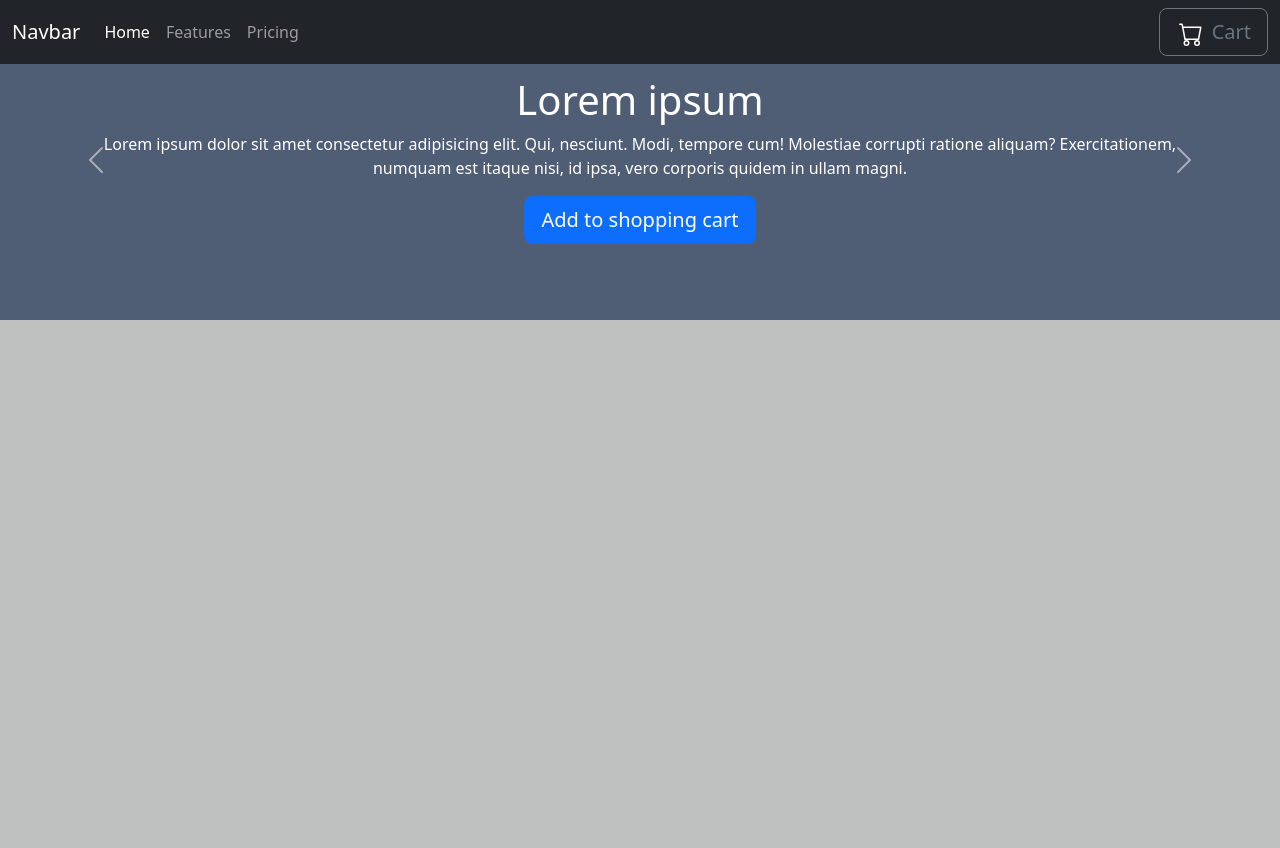
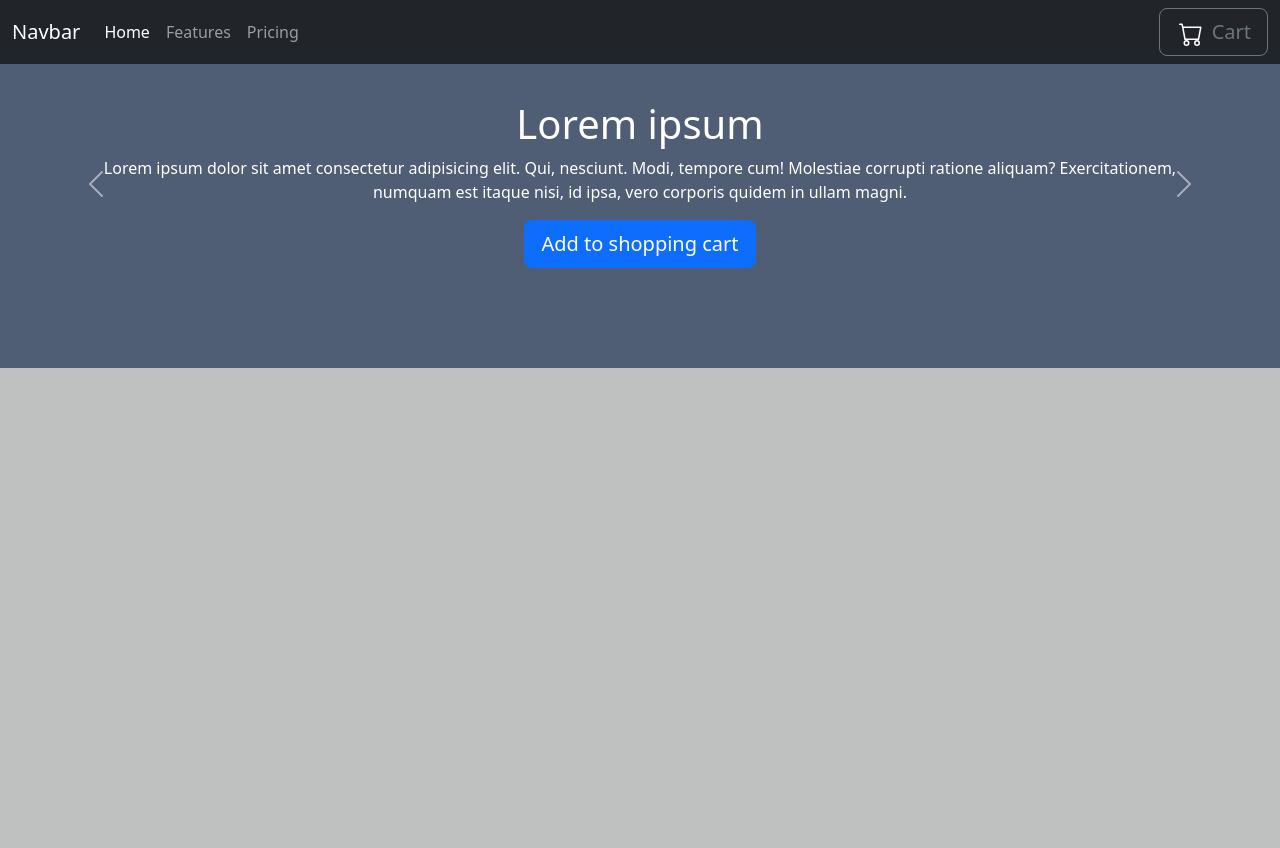
Before and after one commit to BabaYagaPROP/shop_template, a PHP site: page / in a window 1280 px wide. Before the commit the page ends 320 px from the top, so only its background shows below. Run offline with PHP 8.4, Linux system fonts and the light colour scheme.

Commit message:
Add files via upload

```diff
--- a/css/style.css
+++ b/css/style.css
@@ -1,5 +1,6 @@
 .carousel-item{
     height: 40vh;
+    min-height: 23rem;
     background: rgb(79, 93, 117);
     color:white;
     position:relative;
```
